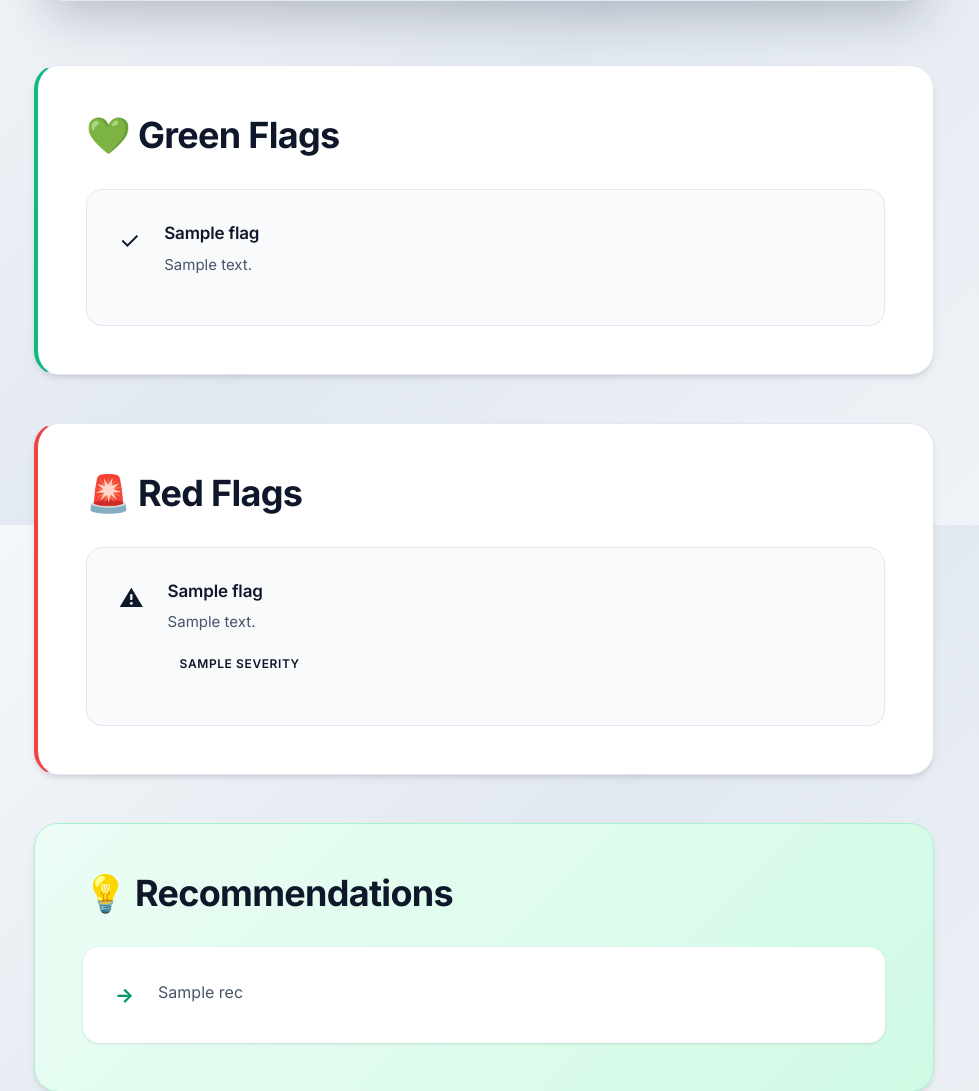
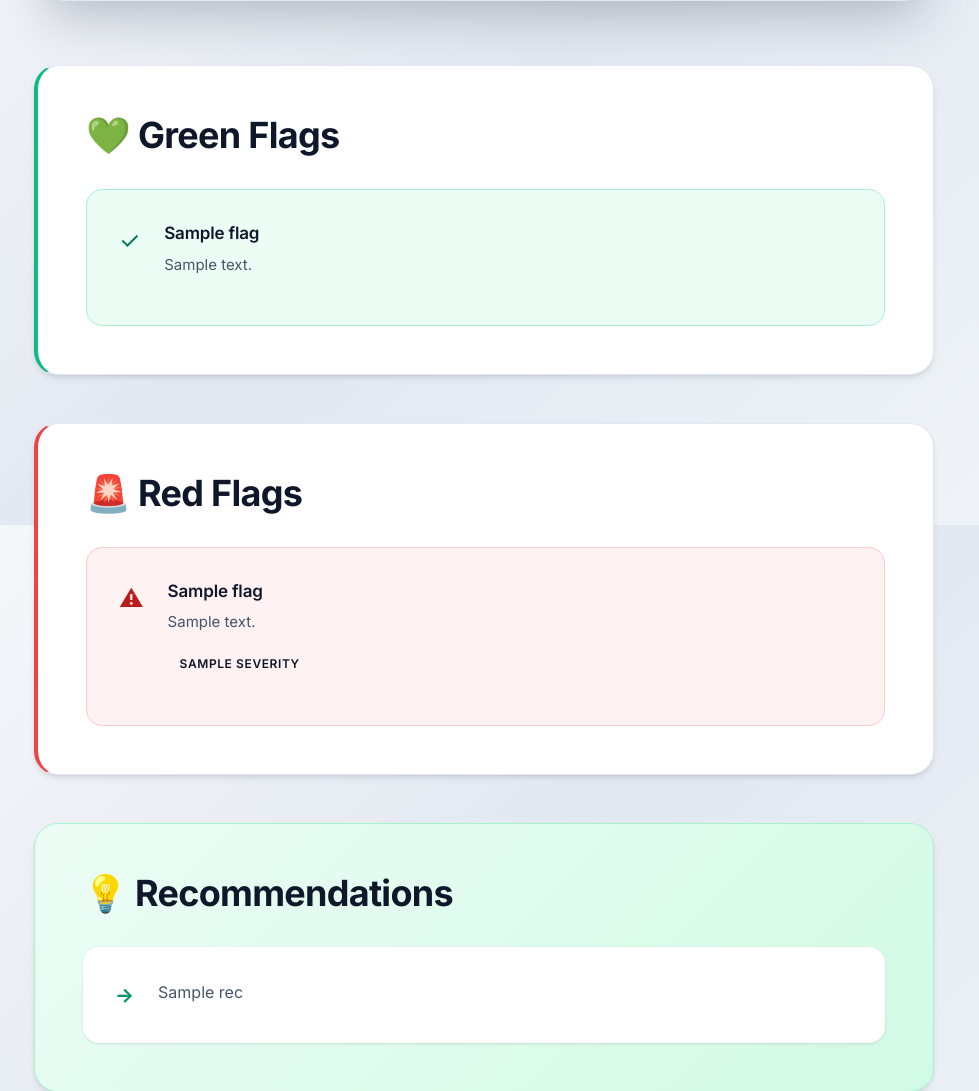
Before and after one commit to waleed-might-code/greenflag, a Flask app: template templates/result.html in a window 1280 px wide. Shown: the part 1075-2166 px from the top of the page, without its empty margins (156-1135 px from the left). Run offline with Flask 3, Linux system fonts and the light colour scheme; the template is opened without the code that fills it: most values are stand-ins (such as "Sample title", 1, 10 or a date in 2020).

Commit message:
Fix typography contrast: ensure text is readable against colored backgrounds

```diff
--- a/static/style.css
+++ b/static/style.css
@@ -41,6 +41,8 @@
     --danger-500: #ef4444;
     --danger-600: #dc2626;
     --danger-700: #b91c1c;
+    --danger-800: #991b1b;
+    --danger-900: #7f1d1d;
 
     /* Warning Colors - Amber */
     --warning-50: #fffbeb;
@@ -829,9 +831,27 @@ main {
     animation-delay: 0.8s;
 }
 
+.green-section .flag-item {
+    background: var(--primary-50);
+    border-color: var(--primary-200);
+}
+
+.green-section .flag-icon {
+    color: var(--primary-700);
+}
+
 .red-section {
     border-left: 4px solid var(--danger-500);
     animation-delay: 0.9s;
+}
+
+.red-section .flag-item {
+    background: var(--danger-50);
+    border-color: var(--danger-200);
+}
+
+.red-section .flag-icon {
+    color: var(--danger-700);
 }
 
 .section-title {
@@ -892,6 +912,7 @@ main {
 .flag-icon {
     font-size: 1.5rem;
     flex-shrink: 0;
+    color: var(--text-primary);
 }
 
 .flag-content {
@@ -900,7 +921,7 @@ main {
 
 .flag-title {
     font-weight: 600;
-    color: var(--text-primary);
+    color: var(--neutral-900);
     margin-bottom: var(--space-1);
     font-size: 1.0625rem;
 }
```
